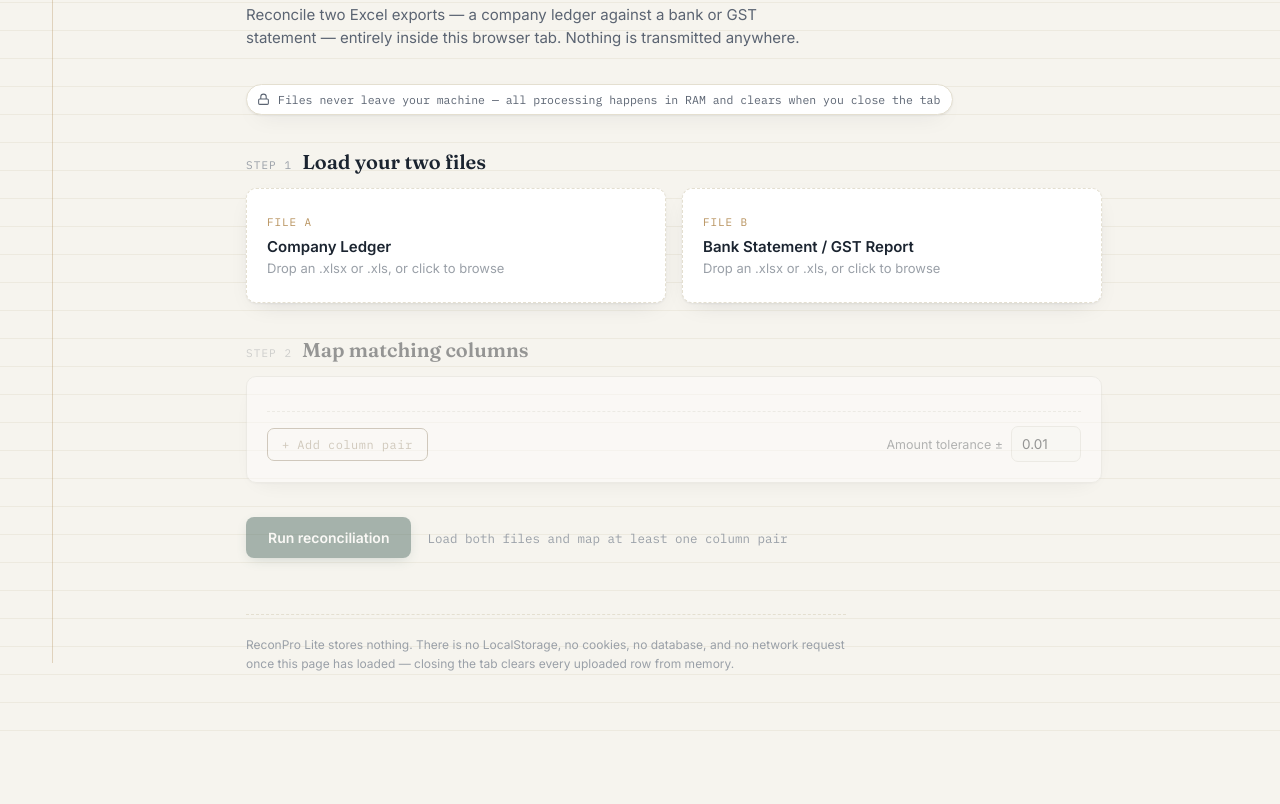
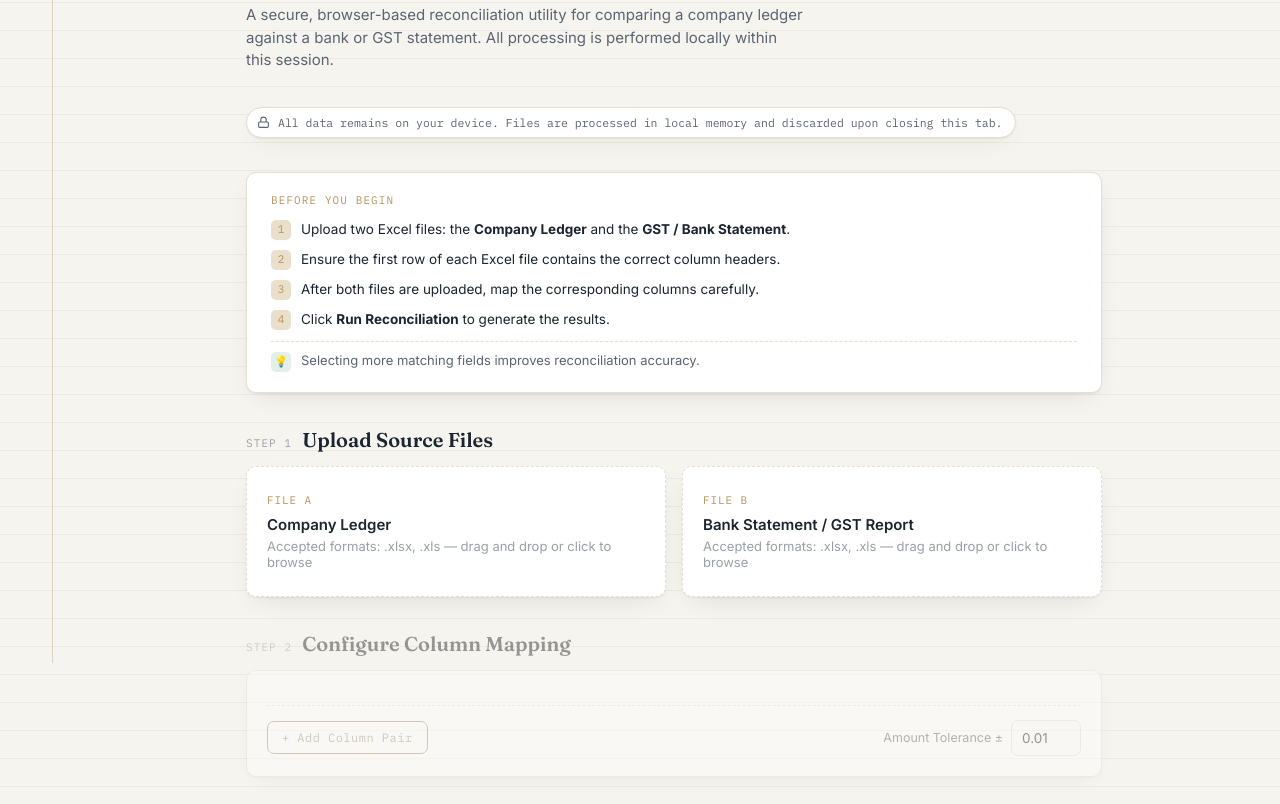
Before and after one commit to sadhik0/ReconPro-Lite, a plain HTML site: page index.html in a window 1280 px wide. Shown: the part 137-941 px from the top of the page. Before the commit the page ends 890 px from the top, so only its background shows below. Drawn offline with nearby package versions, Linux system fonts and the light colour scheme.

Commit message:
Update index.html

```diff
--- a/index.html
+++ b/index.html
@@ -113,6 +113,65 @@
     box-shadow:var(--shadow);
   }
   .privacy-strip svg{flex:none;}
+
+  /* INSTRUCTIONS */
+  .instructions{
+    margin-left:68px;
+    margin-bottom:34px;
+  }
+  .instructions-card{
+    padding:20px 24px;
+    border-left:3px solid var(--brass);
+    border-radius:var(--radius);
+  }
+  .instructions-head{
+    font-family:'IBM Plex Mono', monospace;
+    font-size:11px;
+    letter-spacing:.1em;
+    text-transform:uppercase;
+    color:var(--brass);
+    margin-bottom:12px;
+  }
+  .instructions-list{
+    list-style:none;
+    margin:0;
+    padding:0;
+    display:flex;
+    flex-direction:column;
+    gap:9px;
+  }
+  .instructions-list li{
+    display:flex;
+    gap:10px;
+    align-items:flex-start;
+    font-size:13.5px;
+    color:var(--ink);
+    line-height:1.5;
+  }
+  .instructions-list li .num{
+    flex:none;
+    font-family:'IBM Plex Mono', monospace;
+    font-size:11px;
+    color:var(--brass);
+    background:var(--brass-soft);
+    width:20px; height:20px;
+    border-radius:5px;
+    display:flex;
+    align-items:center;
+    justify-content:center;
+    margin-top:1px;
+  }
+  .instructions-list li.tip{
+    padding-top:9px;
+    margin-top:2px;
+    border-top:1px dashed var(--paper-line);
+    color:var(--ink-soft);
+    font-size:13px;
+  }
+  .instructions-list li.tip .num{
+    background:var(--emerald-soft);
+    color:var(--emerald);
+  }
 
   /* SECTION */
   section{
@@ -429,33 +488,47 @@
 <div class="wrap">
 
   <header class="top">
-    <span class="eyebrow">Client-side · No server · No upload</span>
+    <span class="eyebrow">Client-Side Application · No Server · No Data Transmission</span>
     <h1 class="title">ReconPro Lite</h1>
-    <p class="subtitle">Reconcile two Excel exports — a company ledger against a bank or GST statement — entirely inside this browser tab. Nothing is transmitted anywhere.</p>
+    <p class="subtitle">A secure, browser-based reconciliation utility for comparing a company ledger against a bank or GST statement. All processing is performed locally within this session.</p>
     <div class="privacy-strip">
       <svg width="13" height="13" viewBox="0 0 24 24" fill="none" stroke="currentColor" stroke-width="2"><rect x="3" y="11" width="18" height="10" rx="2"/><path d="M7 11V7a5 5 0 0 1 10 0v4"/></svg>
-      Files never leave your machine — all processing happens in RAM and clears when you close the tab
+      All data remains on your device. Files are processed in local memory and discarded upon closing this tab.
     </div>
   </header>
+
+  <!-- INSTRUCTIONS -->
+  <div class="instructions">
+    <div class="card instructions-card">
+      <div class="instructions-head">Before You Begin</div>
+      <ul class="instructions-list">
+        <li><span class="num">1</span><span>Upload two Excel files: the <strong>Company Ledger</strong> and the <strong>GST / Bank Statement</strong>.</span></li>
+        <li><span class="num">2</span><span>Ensure the first row of each Excel file contains the correct column headers.</span></li>
+        <li><span class="num">3</span><span>After both files are uploaded, map the corresponding columns carefully.</span></li>
+        <li><span class="num">4</span><span>Click <strong>Run Reconciliation</strong> to generate the results.</span></li>
+        <li class="tip"><span class="num">&#128161;</span><span>Selecting more matching fields improves reconciliation accuracy.</span></li>
+      </ul>
+    </div>
+  </div>
 
   <!-- STEP 1: UPLOAD -->
   <section id="step-upload">
     <div class="sec-head">
       <span class="sec-label">Step 1</span>
-      <h2 class="sec-title">Load your two files</h2>
+      <h2 class="sec-title">Upload Source Files</h2>
     </div>
     <div class="upload-grid">
       <div class="dropzone card" id="dz-company" tabindex="0" role="button" aria-label="Upload company ledger file">
         <span class="dz-label">File A</span>
         <div class="dz-title">Company Ledger</div>
-        <div class="dz-hint">Drop an .xlsx or .xls, or click to browse</div>
+        <div class="dz-hint">Accepted formats: .xlsx, .xls — drag and drop or click to browse</div>
         <div class="dz-file"><span>&#10003;</span><span id="dz-company-name"></span></div>
         <input type="file" id="file-company" accept=".xlsx,.xls" />
       </div>
       <div class="dropzone card" id="dz-bank" tabindex="0" role="button" aria-label="Upload bank or GST statement file">
         <span class="dz-label">File B</span>
         <div class="dz-title">Bank Statement / GST Report</div>
-        <div class="dz-hint">Drop an .xlsx or .xls, or click to browse</div>
+        <div class="dz-hint">Accepted formats: .xlsx, .xls — drag and drop or click to browse</div>
         <div class="dz-file"><span>&#10003;</span><span id="dz-bank-name"></span></div>
         <input type="file" id="file-bank" accept=".xlsx,.xls" />
       </div>
@@ -466,14 +539,14 @@
   <section id="step-mapping" class="step-disabled">
     <div class="sec-head">
       <span class="sec-label">Step 2</span>
-      <h2 class="sec-title">Map matching columns</h2>
+      <h2 class="sec-title">Configure Column Mapping</h2>
     </div>
     <div class="mapping-card card">
       <div id="map-rows"></div>
       <div class="map-actions">
-        <button class="add-map-btn" id="add-map-row" type="button">+ Add column pair</button>
+        <button class="add-map-btn" id="add-map-row" type="button">+ Add Column Pair</button>
         <label class="tolerance-field">
-          Amount tolerance ±
+          Amount Tolerance ±
           <input type="number" id="tolerance" value="0.01" step="0.01" min="0" />
         </label>
       </div>
@@ -482,22 +555,22 @@
 
   <!-- RUN -->
   <div class="run-bar">
-    <button class="btn btn-primary step-disabled" id="run-btn" type="button">Run reconciliation</button>
-    <span class="run-note" id="run-note">Load both files and map at least one column pair</span>
+    <button class="btn btn-primary step-disabled" id="run-btn" type="button">Run Reconciliation</button>
+    <span class="run-note" id="run-note">Upload both files and configure at least one column pair to proceed</span>
   </div>
 
   <!-- KPI -->
   <section id="step-kpi" style="display:none;">
     <div class="sec-head">
       <span class="sec-label">Summary</span>
-      <h2 class="sec-title">Reconciliation results</h2>
+      <h2 class="sec-title">Reconciliation Summary</h2>
     </div>
     <div class="kpi-grid">
-      <div class="card kpi-card total"><div class="kpi-num" id="kpi-total">0</div><div class="kpi-label">Total records</div></div>
-      <div class="card kpi-card exact"><div class="kpi-num" id="kpi-exact">0</div><div class="kpi-label">Exact matches</div></div>
-      <div class="card kpi-card partial"><div class="kpi-num" id="kpi-partial">0</div><div class="kpi-label">Partial matches</div></div>
-      <div class="card kpi-card unmatched"><div class="kpi-num" id="kpi-unmatched">0</div><div class="kpi-label">Unmatched</div></div>
-      <div class="card kpi-card rate"><div class="kpi-num" id="kpi-rate">0%</div><div class="kpi-label">Match rate</div></div>
+      <div class="card kpi-card total"><div class="kpi-num" id="kpi-total">0</div><div class="kpi-label">Total Records</div></div>
+      <div class="card kpi-card exact"><div class="kpi-num" id="kpi-exact">0</div><div class="kpi-label">Exact Matches</div></div>
+      <div class="card kpi-card partial"><div class="kpi-num" id="kpi-partial">0</div><div class="kpi-label">Partial Matches</div></div>
+      <div class="card kpi-card unmatched"><div class="kpi-num" id="kpi-unmatched">0</div><div class="kpi-label">Unmatched Records</div></div>
+      <div class="card kpi-card rate"><div class="kpi-num" id="kpi-rate">0%</div><div class="kpi-label">Match Rate</div></div>
     </div>
   </section>
 
@@ -505,7 +578,7 @@
   <section id="step-results" style="display:none;">
     <div class="results-toolbar">
       <input type="text" class="search-input" id="search-box" placeholder="Search records…" />
-      <button class="chip active" data-filter="all">All</button>
+      <button class="chip active" data-filter="all">All Records</button>
       <button class="chip" data-filter="exact">Exact</button>
       <button class="chip" data-filter="partial">Partial</button>
       <button class="chip" data-filter="unmatched">Unmatched</button>
@@ -520,7 +593,7 @@
     </div>
 
     <div class="subsection" id="bank-leftover-wrap" style="display:none;">
-      <button class="toggle-link" id="toggle-bank-leftover">Show bank/GST records with no ledger match ↓</button>
+      <button class="toggle-link" id="toggle-bank-leftover">View Bank/GST Records Without a Ledger Match ↓</button>
       <div class="card table-card" id="bank-leftover-card" style="display:none; margin-top:10px;">
         <div class="table-scroll">
           <table><thead><tr id="bank-leftover-head"></tr></thead><tbody id="bank-leftover-body"></tbody></table>
@@ -529,13 +602,13 @@
     </div>
 
     <div class="export-bar">
-      <button class="btn btn-primary" id="export-excel">Export Excel</button>
-      <button class="btn btn-secondary" id="export-pdf">Export PDF report</button>
+      <button class="btn btn-primary" id="export-excel">Export to Excel</button>
+      <button class="btn btn-secondary" id="export-pdf">Export PDF Report</button>
     </div>
   </section>
 
   <footer class="foot">
-    ReconPro Lite stores nothing. There is no LocalStorage, no cookies, no database, and no network request once this page has loaded — closing the tab clears every uploaded row from memory.
+    ReconPro Lite retains no data. This application uses no local storage, cookies, or database, and initiates no network requests beyond the initial page load. All uploaded records are cleared from memory upon closing this tab.
   </footer>
 
 </div>
@@ -575,13 +648,13 @@
           const wb = XLSX.read(data, {type:'array', cellDates:true});
           const sheet = wb.Sheets[wb.SheetNames[0]];
           const rows = XLSX.utils.sheet_to_json(sheet, {defval:"", raw:false});
-          if(!rows.length){ alert('That file has no data rows on the first sheet.'); return; }
+          if(!rows.length){ alert('The selected file contains no data rows on its first worksheet.'); return; }
           const headers = Object.keys(rows[0]);
           zone.classList.add('loaded');
           document.getElementById(nameId).textContent = file.name + ' · ' + rows.length + ' rows';
           onLoaded(rows, headers);
         }catch(err){
-          alert('Could not read that file. Make sure it is a valid .xlsx or .xls export.\n\n' + err.message);
+          alert('The file could not be read. Please confirm it is a valid .xlsx or .xls export.\n\n' + err.message);
         }
       };
       reader.readAsArrayBuffer(file);
@@ -703,11 +776,11 @@
     if(ready){
       btn.classList.remove('step-disabled');
       btn.disabled = false;
-      note.textContent = validMappings.length + ' column pair(s) mapped · ' + state.companyRows.length + ' vs ' + state.bankRows.length + ' records';
+      note.textContent = validMappings.length + ' column pair(s) configured · ' + state.companyRows.length + ' ledger record(s) vs ' + state.bankRows.length + ' statement record(s)';
     } else {
       btn.classList.add('step-disabled');
       btn.disabled = true;
-      note.textContent = 'Load both files and map at least one column pair';
+      note.textContent = 'Upload both files and configure at least one column pair to proceed';
     }
   }
 
@@ -873,7 +946,7 @@
     if(!state.bankLeftover.length){ wrap.style.display='none'; return; }
     wrap.style.display='';
     document.getElementById('toggle-bank-leftover').textContent =
-      `Show bank/GST records with no ledger match (${state.bankLeftover.length}) ↓`;
+      `View Bank/GST Records Without a Ledger Match (${state.bankLeftover.length}) ↓`;
     head.innerHTML = state.bankHeaders.map(h => `<th>${escapeHtml(h)}</th>`).join('');
     body.innerHTML = state.bankLeftover.map(row =>
       '<tr>' + state.bankHeaders.map(h => `<td>${escapeHtml(fmt(row[h]))}</td>`).join('') + '</tr>'
```
